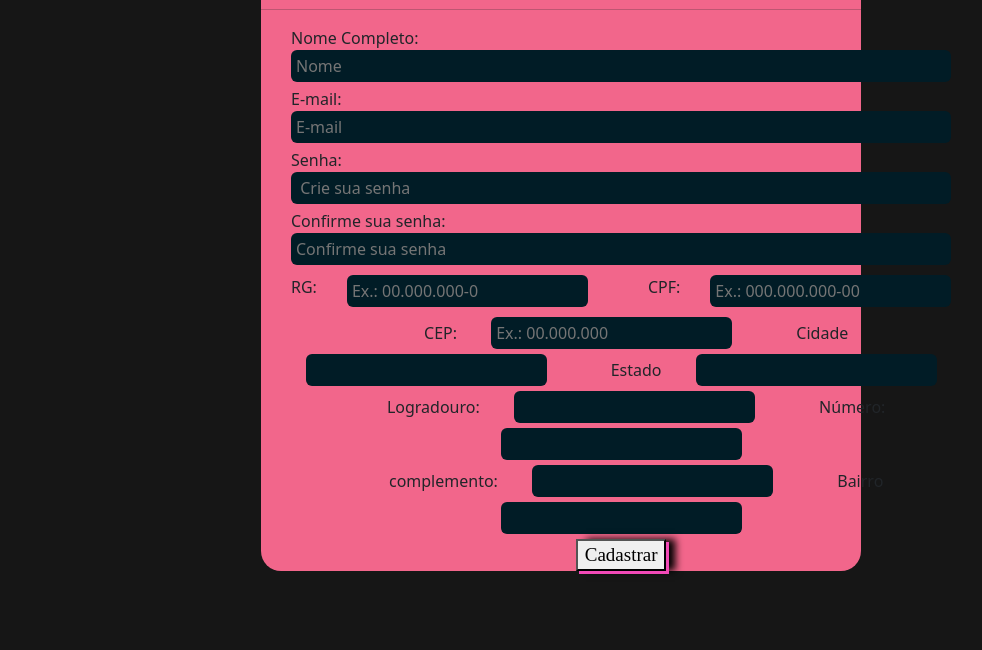
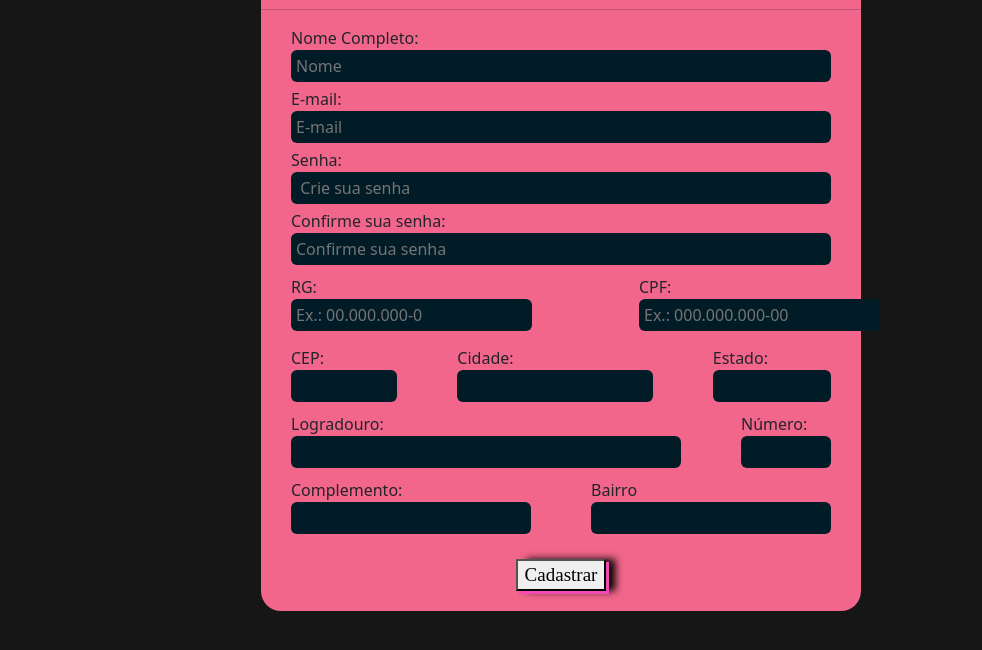
Before and after one commit to luanyoliveira16/Projeto-Frontenders, a plain HTML site: page HTML/page-cadastro.html in a window 1280 px wide. Shown: the part 232-882 px from the top of the page, without its empty margins (79-1061 px from the left). Drawn offline with nearby package versions, Linux system fonts and the light colour scheme.

Commit message:
página cadastro finalizada

```diff
--- a/CSS/page-cadastro.css
+++ b/CSS/page-cadastro.css
@@ -11,6 +11,7 @@
     text-align: center;
     display: flex;
     flex-direction: column;
+    width: 100%;
 }
 
 h2{
@@ -58,16 +59,76 @@ label{
     background-color: #043d52;
     outline: 0;
     border: none;
+    color: white;
 }
 
 .docs{
     margin: 5px 0;
+    width: 100%;
     display: flex;
+    flex-direction: row;
+    justify-content: center;
+}
 
+#docschild1, #docschild2{
+    display: flex;
+    text-align: left;
+    width: 50%;
+    flex-wrap: wrap;
+   justify-content: space-between;
+}
+
+#docschild2{
+    padding-left: 8%;
 }
 
 
+.endereco1{
+    display: flex;
+    width: 100%;
+    flex-direction: row;
+    justify-content: space-around;
+    margin-top: 5px;
+}
 
+.endereco1 input{
+    width: 90%;
+}
+
+.child1, .child2, .child3, .child4, .child5, .child6, .child7{
+    display: flex;
+    flex-wrap: wrap;
+}
+
+.child1{
+    width: 28%;
+    display: flex;
+    justify-content: flex-start;
+}
+
+.child2{
+    width: 43%;
+}
+
+.child3{
+    width: 30%;
+}
+
+.child4{
+    width: 75%;
+}
+
+.child5{
+    width: 25%;
+}
+
+.child6{
+    width: 55%;
+}
+
+.child7{
+    width: 45%;
+}
 
 .btn-cadastro{
     height: 32px;
@@ -76,10 +137,9 @@ label{
     color: black;
     box-shadow: 3px 3px #F249B7, 0.5em 0 0.4em;
     font-family: BEBAS;
-    margin-bottom: 20px;
-    margin: 0 auto;
+    margin: 20px auto;
 }
 
 #footer-sm {
-    margin-top: 13%;
+    margin-top: 50%;
 }
--- a/CSS/page-forget-password.css
+++ b/CSS/page-forget-password.css
@@ -39,6 +39,7 @@ hr{
     background-color: #043d52;
     outline: 0;
     border: none;
+    color: white;
 }
 
 .btn-enviar{
--- a/CSS/page-login.css
+++ b/CSS/page-login.css
@@ -52,6 +52,7 @@ hr{
     background-color: #043d52;
     outline: 0;
     border: none;
+    color: white;
 }
 
 
--- a/HTML/page-cadastro.html
+++ b/HTML/page-cadastro.html
@@ -6,7 +6,7 @@
     <meta name="viewport" content="width=device-width, initial-scale=1.0" />
 
     <link rel="stylesheet" href="../assets/css/bootstrap.min.css" />
-    <link rel="stylesheet" href="../CSS/estilo-header-footer.css" />
+    <link rel="stylesheet" href="../CSS/estilo-header-footer.css"/>
     <link rel="stylesheet" href="../CSS/page-cadastro.css" />
     <title>Cadastro</title>
   </head>
@@ -19,84 +19,71 @@
     <div class="container-cadastro">
       <form id="forms-cadastro">
         <h2>Cadastro</h2>
-        <hr>
+        <hr />
 
         <label for="name">Nome Completo: </label>
         <input type="text" id="name" placeholder="Nome" />
 
         <label for="input_email">E-mail:</label>
-        <input
-          type="email"
-          name="input-email"
-          id="email"
-          placeholder="E-mail"
-        />
+        <input type="email" name="input-email" id="email" placeholder="E-mail"/>
 
         <label for="input_senha">Senha:</label>
-        <input
-          type="password"
-          name="input_pass"
-          id="pass"
-          placeholder=" Crie sua senha"
-        />
+        <input type="password" name="input_pass" id="pass" placeholder=" Crie sua senha">
 
         <label for="input_senha">Confirme sua senha: </label>
-        <input
-          type="password"
-          name="input_pass"
-          id="confirm"
-          placeholder="Confirme sua senha"
-        />
+        <input type="password" name="input_pass" id="confirm" placeholder="Confirme sua senha"/>
 
         <div class="docs">
+          <div id="docschild1">
             <label for="input_rg">RG:</label>
-          <input
-            type="text"
-            name="input_id"
-            id="rg-mask"
-            placeholder="Ex.: 00.000.000-0"
-          />
-
-          <label for="input_cpf">CPF:</label>
-          <input
-            type="text"
-            name="input_cpf"
-            id="cpf-mask"
-            placeholder="Ex.: 000.000.000-00"
-          />
+            <input type="text" name="input_id" id="rg-mask" placeholder="Ex.: 00.000.000-0"/>
           </div>
 
-        <div class="endereço">
+          <div id="docschild2">
+            <label for="input_cpf">CPF:</label>
+            <input type="text" name="input_cpf" id="cpf-mask" placeholder="Ex.: 000.000.000-00"/>
+          </div>
+        </div>
+
+        <div class="endereco1">
+          <div class="child1">
             <label for="input_rg">CEP:</label>
-          <input
-            type="text"
-            name="input_cep"
-            id="cep"
-            placeholder="Ex.: 00.000.000"
-            maxlength="8"
-          />
+            <input type="text" name="input_cep" id="cep" maxlength="8"/>
+          </div>
 
-          <label for="input_cidade">Cidade</label>
+          <div class="child2">
+            <label for="input_cidade">Cidade:</label>
             <input type="text" name="input_cidade" id="cidade" />
+          </div>
 
-          <label for="input_estado">Estado</label>
+          <div class="child3">
+            <label for="input_estado">Estado:</label>
             <input type="text" name="estado" id="estado" />
           </div>
+        </div>
 
-        <div>
+        <div class="endereco1">
+          <div class="child4">
             <label for="input_rg">Logradouro:</label>
             <input type="text" name="input_rua" id="logradouro" />
+          </div>
 
+          <div class="child5">
             <label for="input_rg">Número:</label>
             <input type="text" name="input_number" id="number" />
           </div>
+        </div>
 
-        <div>
-          <label for="input_rg">complemento:</label>
+        <div class="endereco1">
+            <div class="child6">
+              <label for="input_rg">Complemento:</label>
               <input type="text" name="input_compl" id="complemento" />
+            </div>
 
+            <div class="child6">
               <label for="input_bairro">Bairro</label>
               <input type="text" name="input_bairro" id="bairro" />
+            </div>
         </div>
 
         <button class="btn-cadastro" id="btn-cadastro">Cadastrar</button>
@@ -106,38 +93,10 @@
     <footer id="footer-sm">
       FrontEnders.com © 2000-2022 - Todos os direitos reservados
       <nav class="menu-rodape">
-        <img
-          src="../icons/instagram.png"
-          alt="instagram"
-          class="rodape"
-          type="submit"
-          onmouseover="this.src='../icons/insta.png'"
-          onmouseout="this.src='../icons/instagram.png'"
-        />
-        <img
-          src="../icons/din.png"
-          alt="Linkedin"
-          class="rodape"
-          type="submit"
-          onmouseover="this.src='../icons/in.png'"
-          onmouseout="this.src='../icons/din.png'"
-        />
-        <img
-          src="../icons/twitter.png"
-          alt="Twitter"
-          class="rodape"
-          type="submit"
-          onmouseover="this.src='../icons/twitter2.png'"
-          onmouseout="this.src='../icons/twitter.png'"
-        />
-        <img
-          src="../icons/facebook.png"
-          alt="Facebook"
-          class="rodape"
-          type="submit"
-          onmouseover="this.src='../icons/facebook2.png'"
-          onmouseout="this.src='../icons/facebook.png'"
-        />
+        <img src="../icons/instagram.png" alt="instagram" class='rodape' type="submit" onmouseover="this.src='../icons/insta.png'" onmouseout="this.src='../icons/instagram.png'">
+        <img src="../icons/din.png" alt="Linkedin" class='rodape' type="submit" onmouseover="this.src='../icons/in.png'" onmouseout="this.src='../icons/din.png'">
+        <img src="../icons/twitter.png" alt='Twitter' class='rodape' type="submit" onmouseover="this.src='../icons/twitter2.png'" onmouseout="this.src='../icons/twitter.png'">
+        <img src="../icons/facebook.png" alt="Facebook" class='rodape' type="submit" onmouseover="this.src='../icons/facebook2.png'" onmouseout="this.src='../icons/facebook.png'">
     </nav>
   </footer>
 
```
Lines whose indentation alone changed are shown as unchanged.
